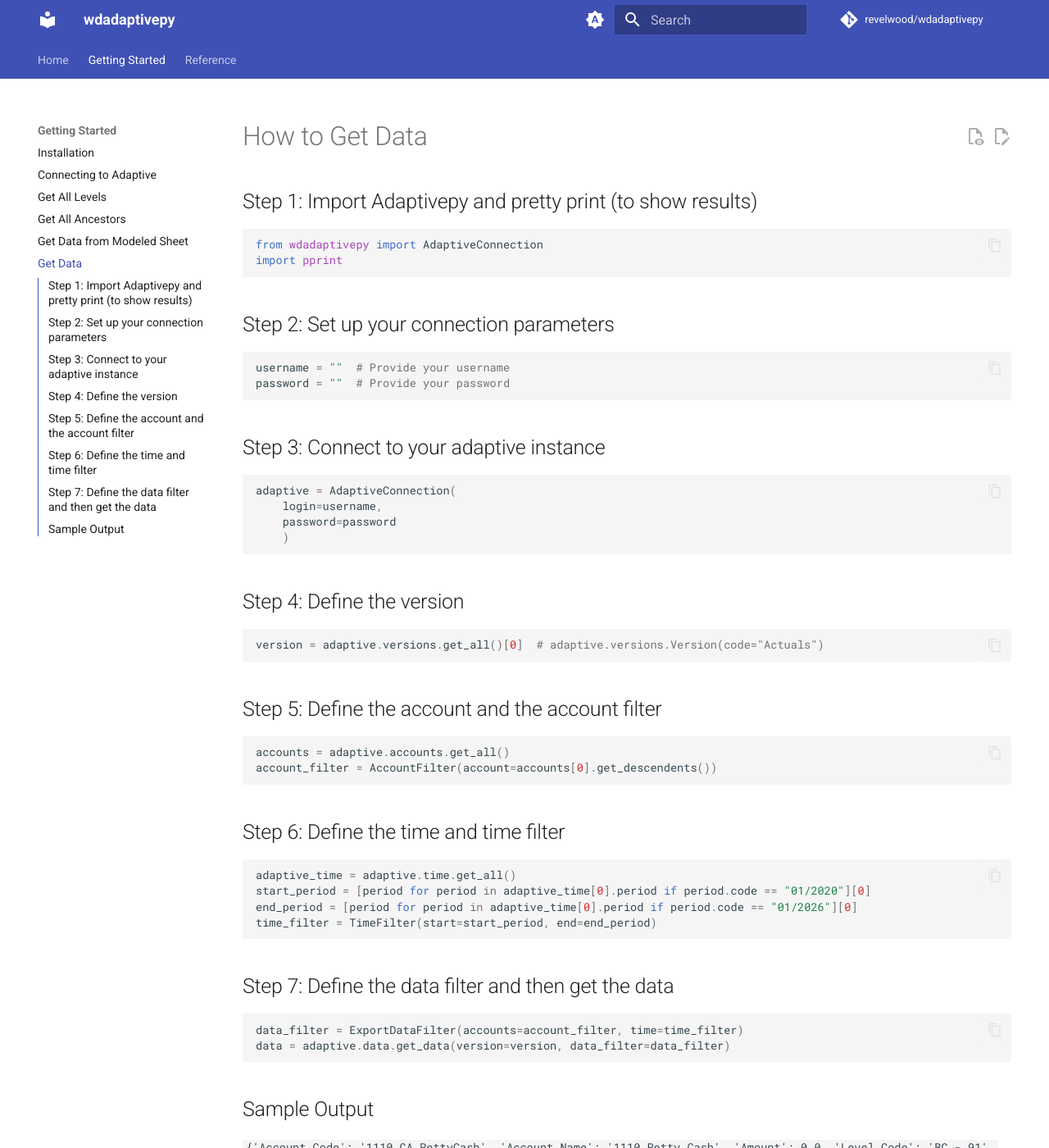
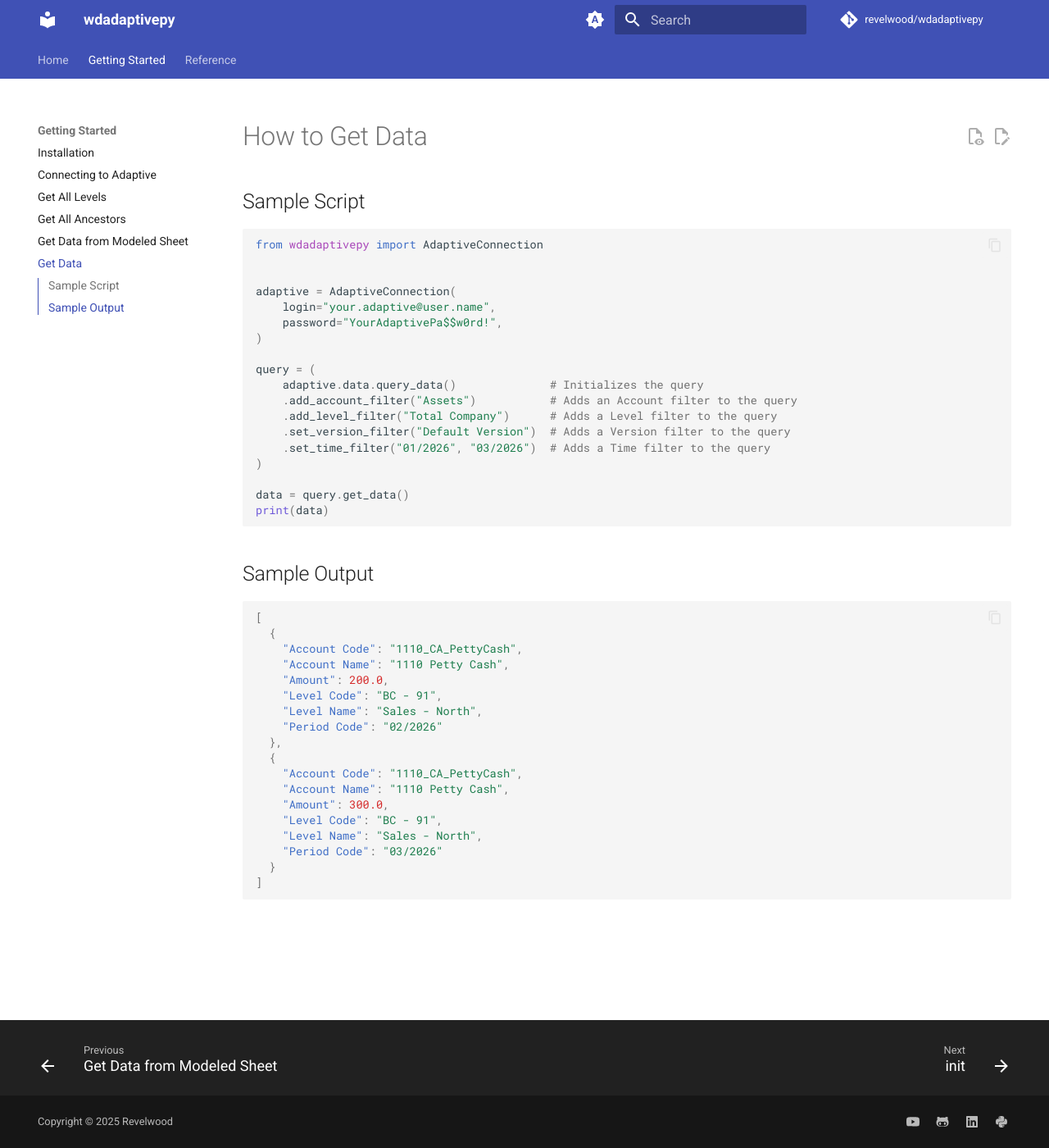
Before and after one commit to Revelwood/wdadaptivepy, an MkDocs documentation site: the page built from docs/getting_started/GetData.md, in a window 1280 px wide and 1400 px high. Shown: the whole window at 82% size. Built offline with MkDocs 1.6.1 and Material for MkDocs 9.7.7, drawn with Linux system fonts in a browser that asks for light colours; plug-ins that fetch from the network failed and are left out; comment, search, counter and statistics services are not loaded; the version menu is left out; some of the changed text lies outside the part shown.

Commit message:
Update docs

````diff
--- a/docs/getting_started/GetData.md
+++ b/docs/getting_started/GetData.md
@@ -1,53 +1,47 @@
 # How to Get Data
 
-## Step 1: Import Adaptivepy and pretty print (to show results)
+## Sample Script
+
 ```py
 from wdadaptivepy import AdaptiveConnection
-import pprint
+
+
+adaptive = AdaptiveConnection(
+    login="your.adaptive@user.name",
+    password="YourAdaptivePa$$w0rd!",
+)
+
+query = (
+    adaptive.data.query_data()              # Initializes the query
+    .add_account_filter("Assets")           # Adds an Account filter to the query
+    .add_level_filter("Total Company")      # Adds a Level filter to the query
+    .set_version_filter("Default Version")  # Adds a Version filter to the query
+    .set_time_filter("01/2026", "03/2026")  # Adds a Time filter to the query
+)
+
+data = query.get_data()
+print(data)
 ```
 
-## Step 2: Set up your connection parameters
-```py
-username = ""  # Provide your username
-password = ""  # Provide your password
+## Sample Output
+
+```json
+[
+  {
+    "Account Code": "1110_CA_PettyCash",
+    "Account Name": "1110 Petty Cash",
+    "Amount": 200.0,
+    "Level Code": "BC - 91",
+    "Level Name": "Sales - North",
+    "Period Code": "02/2026"
+  },
+  {
+    "Account Code": "1110_CA_PettyCash",
+    "Account Name": "1110 Petty Cash",
+    "Amount": 300.0,
+    "Level Code": "BC - 91",
+    "Level Name": "Sales - North",
+    "Period Code": "03/2026"
+  }
+]
 ```
-
-## Step 3: Connect to your adaptive instance
-```py
-adaptive = AdaptiveConnection(
-    login=username,
-    password=password
-    )
-```
-## Step 4: Define the version
-
-```py
-version = adaptive.versions.get_all()[0]  # adaptive.versions.Version(code="Actuals")
-```
-## Step 5: Define the account and the account filter
-```py
-accounts = adaptive.accounts.get_all()
-account_filter = AccountFilter(account=accounts[0].get_descendents())
-```
-## Step 6: Define the time and time filter
-```py
-adaptive_time = adaptive.time.get_all()
-start_period = [period for period in adaptive_time[0].period if period.code == "01/2020"][0]
-end_period = [period for period in adaptive_time[0].period if period.code == "01/2026"][0]
-time_filter = TimeFilter(start=start_period, end=end_period)
-```
-
-## Step 7: Define the data filter and then get the data
-```py
-data_filter = ExportDataFilter(accounts=account_filter, time=time_filter)
-data = adaptive.data.get_data(version=version, data_filter=data_filter)
-```
-## Sample Output
-```
-{'Account Code': '1110_CA_PettyCash',
-  'Account Name': '1110 Petty Cash',
-  'Amount': 0.0,
-  'Level Code': 'BC - 91',
-  'Level Name': 'Sales - North',
-  'Period Code': '05/2024'}
-  ```
````
Also changed, not shown: README.md (+20 -4 lines), docs/getting_started/installation.md (+0 -18 lines).
